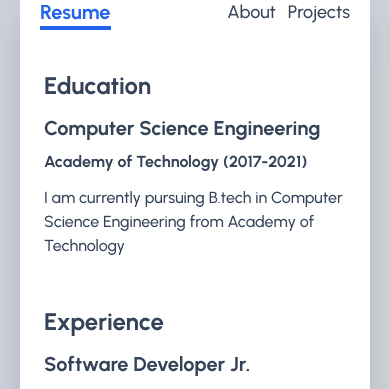
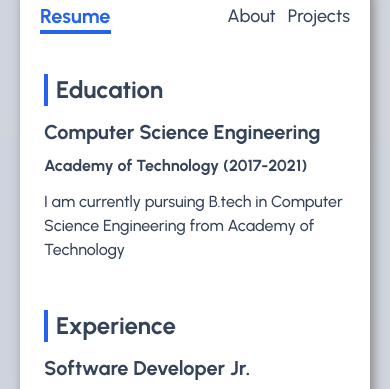
Before and after one commit to AdiMunawar31/next-tailwindcss, a Next.js app: page /resume in a window 390 px wide. Shown: the part 706-1095 px from the top of the page. Built offline with nearby package versions, Linux system fonts and the light colour scheme.

Commit message:
implements dark mode

```diff
--- a/components/Sidebar.tsx
+++ b/components/Sidebar.tsx
@@ -1,8 +1,15 @@
+import { useTheme } from 'next-themes';
 import { AiFillGithub, AiFillInstagram, AiFillYoutube } from 'react-icons/ai';
 import { BsFillFileEarmarkArrowDownFill } from 'react-icons/bs';
 import { GoLocation } from 'react-icons/go';
 
 const Sidebar = () => {
+  const { theme, setTheme } = useTheme();
+
+  const changeTheme = () => {
+    setTheme(theme === 'light' ? 'dark' : 'light');
+  };
+
   return (
     <div>
       {/* My Information */}
@@ -10,8 +17,8 @@ const Sidebar = () => {
       <h3 className="my-4 text-2xl font-medium tracking-wider">
         <span className="text-blue-600">Adi</span> Munawar
       </h3>
-      <p className="px-2 py-1 my-2 bg-gray-200 rounded-full">Web Developer</p>
-      <a className="flex items-center justify-center px-2 py-1 my-4 bg-gray-200 rounded-full ">
+      <p className="px-2 py-1 my-2 bg-gray-200 rounded-full dark:bg-dark-100">Web Developer</p>
+      <a className="flex items-center justify-center px-2 py-1 my-4 bg-gray-200 rounded-full dark:bg-dark-100 ">
         <BsFillFileEarmarkArrowDownFill className="w-4 h-4 mr-1 -mt-1" />
         Download Resume
       </a>
@@ -19,18 +26,18 @@ const Sidebar = () => {
       {/* Social Icon */}
       <div className="flex justify-around mx-auto my-6 text-blue-500">
         <a href="https://www.youtube.com/channel/UCx7GJoa9DAyngsmAQJ_uGLA" target="_blank">
-          <AiFillYoutube className="cursor-pointer w-7 h-7" />
+          <AiFillYoutube className="w-8 h-8 cursor-pointer" />
         </a>
         <a href="https://github.com/AdiMunawar31" target="_blank">
-          <AiFillGithub className="cursor-pointer w-7 h-7" />
+          <AiFillGithub className="w-8 h-8 cursor-pointer" />
         </a>
         <a href="https://www.instagram.com/mhunawar31/" target="_blank">
-          <AiFillInstagram className="cursor-pointer w-7 h-7" />
+          <AiFillInstagram className="w-8 h-8 cursor-pointer" />
         </a>
       </div>
 
       {/* Address */}
-      <div className="py-4 my-4 bg-gray-200" style={{ marginLeft: '-1rem', marginRight: '-1rem' }}>
+      <div className="py-4 my-4 bg-gray-200 dark:bg-dark-100" style={{ marginLeft: '-1rem', marginRight: '-1rem' }}>
         <div className="flex justify-center mt-2 space-x-1 align-center">
           <GoLocation />
           <span>Kuningan - Indonesia</span>
@@ -40,10 +47,12 @@ const Sidebar = () => {
       </div>
 
       {/* Button */}
-      <button className="w-9/12 px-5 py-2 my-2 text-white rounded-full bg-gradient-to-r from-blue-500 to-blue-600 focus:outline-none" onClick={() => window.open('mailto:munawar.adi31@gmail.com')}>
+      <button className="w-9/12 px-5 py-2 my-2 text-white rounded-full bg-gradient-to-r from-blue-500 to-blue-600 dark:from-blue-600 dark:to-blue-700 focus:outline-none" onClick={() => window.open('mailto:munawar.adi31@gmail.com')}>
         Email Me
       </button>
-      <button className="w-9/12 px-5 py-2 my-2 text-white rounded-full bg-gradient-to-r from-blue-500 to-blue-600">Change Theme</button>
+      <button className="w-9/12 px-5 py-2 my-2 text-white rounded-full bg-gradient-to-r from-blue-500 to-blue-600 dark:from-blue-600 dark:to-blue-700" onClick={changeTheme}>
+        Change Theme
+      </button>
     </div>
   );
 };
--- a/components/Skills.tsx
+++ b/components/Skills.tsx
@@ -5,7 +5,7 @@ import { Skill } from '../types';
 const Skills: FunctionComponent<{ value: Skill }> = ({ value: { Icon, name } }) => {
   return (
     <div className="grid-cols-1 my-2">
-      <div className="flex items-center justify-center w-20 h-20 bg-gray-200">
+      <div className="flex items-center justify-center w-20 h-20 bg-gray-200 dark:bg-dark-100">
         <img src={Icon} className="w-14 h-14" alt={name} title={name} />
       </div>
     </div>
--- a/pages/_app.tsx
+++ b/pages/_app.tsx
@@ -8,10 +8,10 @@ function MyApp({ Component, pageProps }) {
   return (
     <ThemeProvider attribute="class">
       <div className="grid grid-cols-12 gap-6 px-5 my-12 sm:px-20 md:px-32 lg:48">
-        <div className="col-span-12 p-4 text-center bg-white shadow-2xl lg:col-span-3 rounded-2xl">
+        <div className="col-span-12 p-4 text-center bg-white dark:bg-dark-200 shadow-custom-light dark:shadow-custom-dark lg:col-span-3 rounded-2xl">
           <Sidebar />
         </div>
-        <div className="flex flex-col col-span-12 overflow-hidden bg-white shadow-2xl lg:col-span-9 rounded-2xl">
+        <div className="flex flex-col col-span-12 overflow-hidden bg-white dark:bg-dark-200 shadow-custom-light dark:shadow-custom-dark lg:col-span-9 rounded-2xl">
           <Navbar />
           <Component {...pageProps} />
         </div>
--- a/pages/_document.tsx
+++ b/pages/_document.tsx
@@ -9,7 +9,7 @@ class MyDocument extends Document {
           <link rel="preconnect" href="https://fonts.gstatic.com" />
           <link href="https://fonts.googleapis.com/css2?family=Urbanist:wght@500;700&display=swap" rel="stylesheet" />
         </Head>
-        <body className="font-urbanist bg-gradient-to-br from-primary to-gray-300">
+        <body className="bg-fixed font-urbanist bg-gradient-to-br from-primary to-gray-300 dark:from-dark dark:to-dark-50 dark:text-gray-100">
           <Main />
           <NextScript />
         </body>
--- a/pages/resume.tsx
+++ b/pages/resume.tsx
@@ -7,7 +7,7 @@ const Resume = () => {
       {/* //! Education & Experience */}
       <div className="grid gap-6 md:grid-cols-2">
         <div>
-          <h5 className="my-3 text-2xl font-bold">Education</h5>
+          <h5 className="px-2 my-3 text-2xl font-bold border-l-4 border-blue-600">Education</h5>
           <div className="">
             <h5 className="my-2 text-xl font-bold">Computer Science Engineering</h5>
             <p className="font-semibold">Academy of Technology (2017-2021)</p>
@@ -15,7 +15,7 @@ const Resume = () => {
           </div>
         </div>
         <div>
-          <h5 className="my-3 text-2xl font-bold">Experience</h5>
+          <h5 className="px-2 my-3 text-2xl font-bold border-l-4 border-blue-600">Experience</h5>
           <div className="">
             <h5 className="my-2 text-xl font-bold">Software Developer Jr.</h5>
             <p className="font-semibold">Tata Consultancy Services</p>
--- a/tailwind.config.js
+++ b/tailwind.config.js
@@ -6,15 +6,27 @@ module.exports = {
       fontFamily: {
         'urbanist': ['Urbanist'],
       },
+      boxShadow: {
+        "custom-light": " 3px 3px 12px #808080",
+        "custom-dark": "5px 5px 10px #0a0c0e , -5px -5px 10px #14161c",
+      },
       colors: {
         primary: {
           DEFAULT: '#ced3df'
+        },
+        dark: {
+          DEFAULT: "#121a44",
+          50: "#171e48",
+          100: "#151d3b",
+          200: "#0b0f2f",
         },
       }
     },
   },
   variants: {
-    extend: {},
+    extend: {
+      boxShadow: ["dark"],
+    },
   },
   plugins: [],
 }
```
